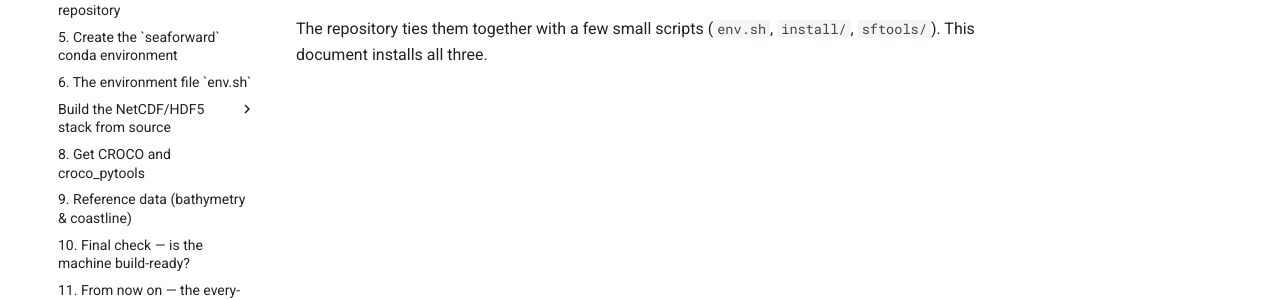
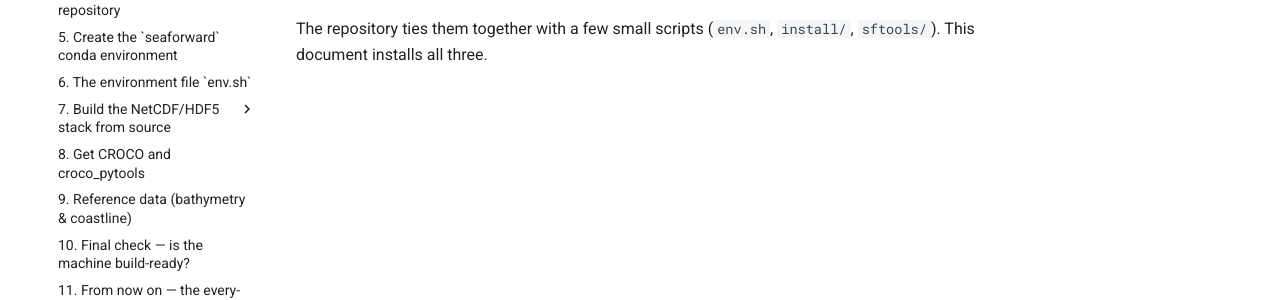
Before and after one commit to Njiecheu/sea-forward, an MkDocs documentation site: the page built from docs/phase1/step0.md, in a window 1280 px wide. Shown: the part 416-716 px from the top of the page. Built offline with MkDocs 1.6.1 and Material for MkDocs 9.7.7, drawn with Linux system fonts in a browser that asks for light colours.

Commit message:
Review p1t7

```diff
--- a/mkdocs.yml
+++ b/mkdocs.yml
@@ -85,7 +85,7 @@ nav:
       - 4. Get the SEA-FORWARD repository: phase1/step4.md
       - 5. Create the `seaforward` conda environment: phase1/step5.md
       - 6. The environment file `env.sh`: phase1/step6.md
-      - Build the NetCDF/HDF5 stack from source:
+      - 7. Build the NetCDF/HDF5 stack from source:
           - 7. Build the NetCDF/HDF5 stack from source: phase1/step7.md
           - 7.0 The two ways to build: phase1/step70.md
           - 7.1 Download the source tarballs: phase1/step71.md
```
